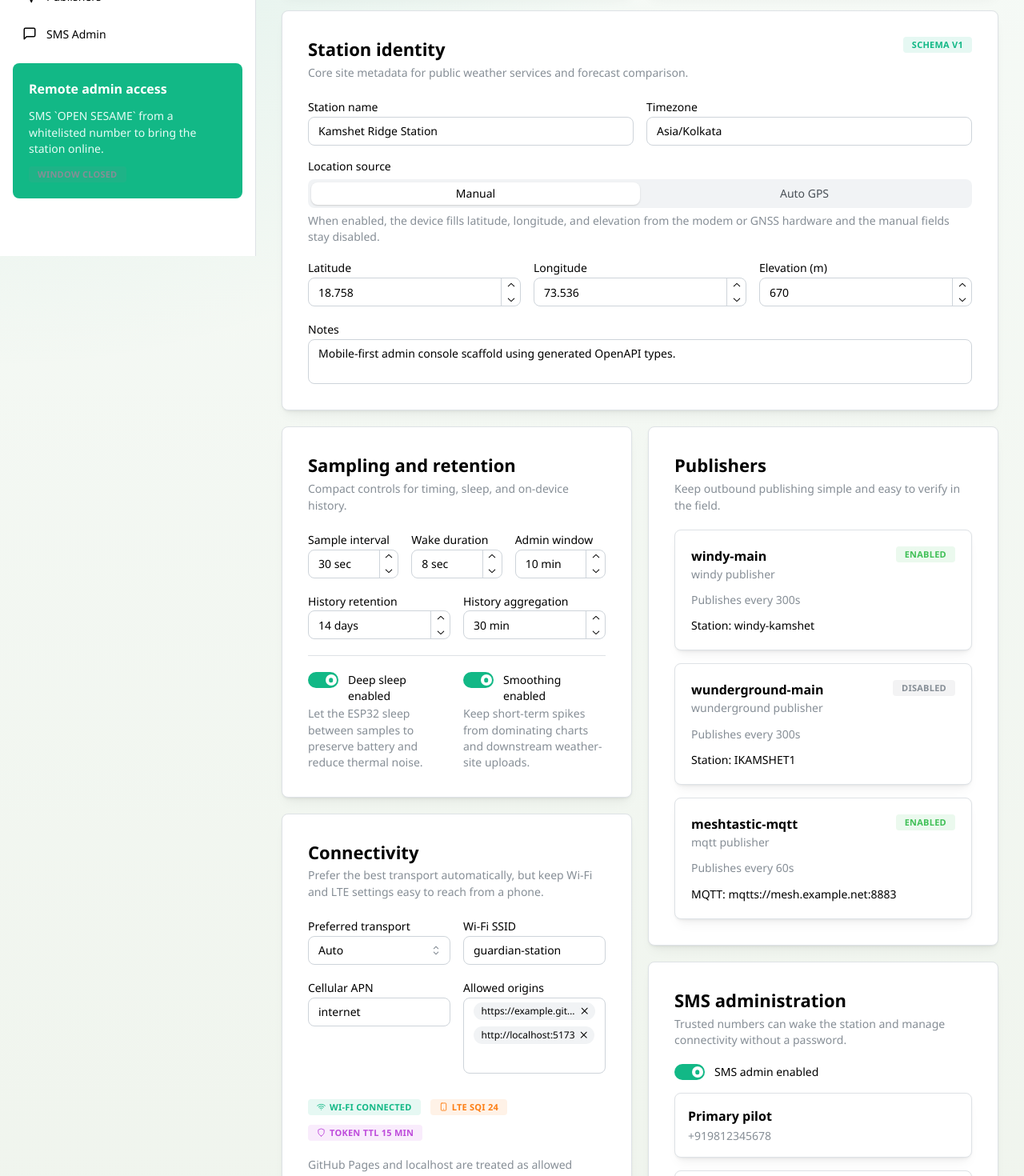
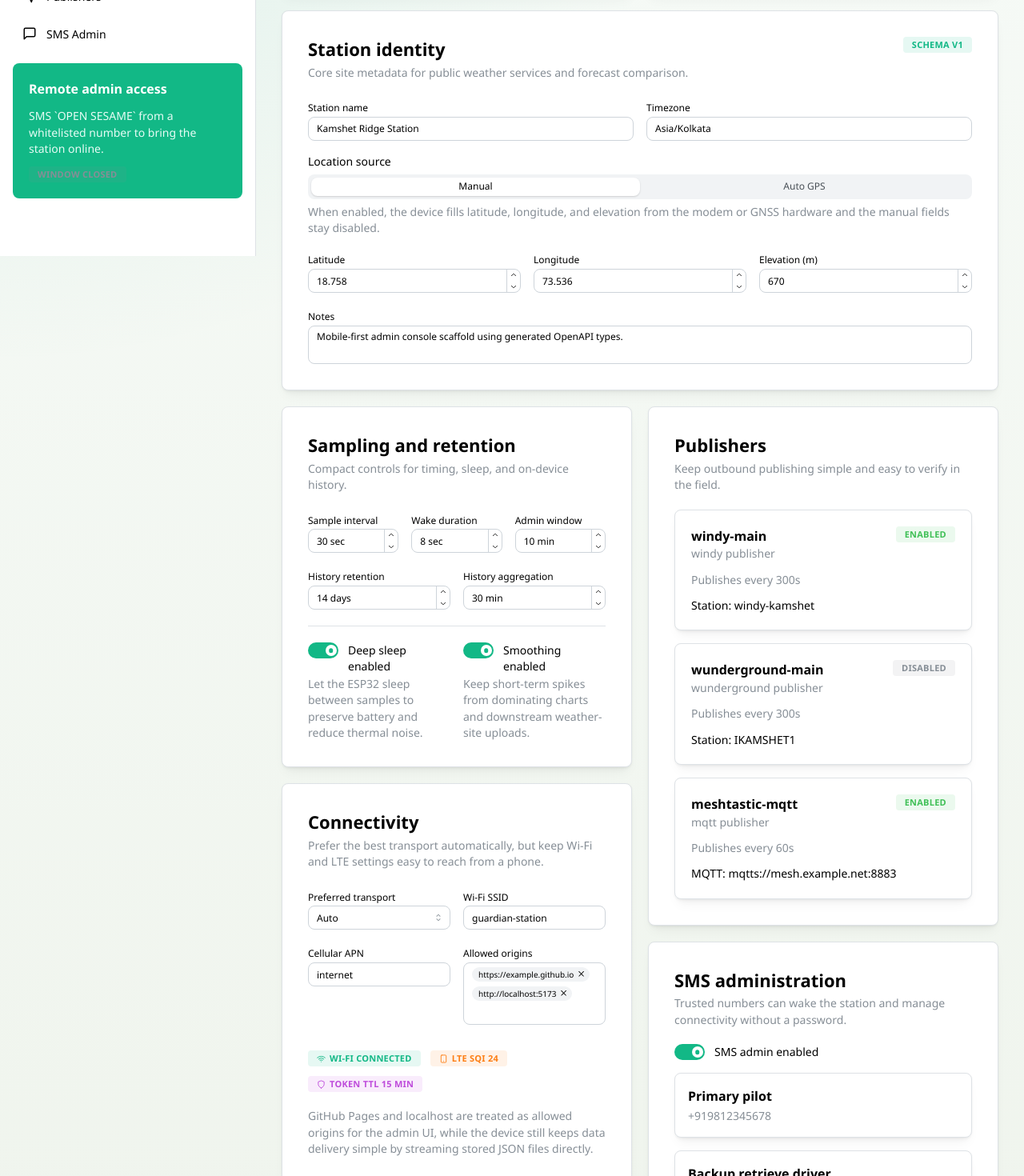
Before and after one commit to ketan/project-guardian, a React (Vite) app in the folder frontend/: page / in a window 1280 px wide. Shown: the part 480-1950 px from the top of the page at 80% size. Built offline with nearby package versions, Linux system fonts and the light colour scheme.

Commit message:
style: tighten frontend form control sizing

```diff
--- a/frontend/src/main.tsx
+++ b/frontend/src/main.tsx
@@ -12,6 +12,38 @@ const theme = createTheme({
   headings: {
     fontFamily: '"IBM Plex Sans", "Segoe UI", sans-serif',
   },
+  components: {
+    TextInput: {
+      defaultProps: {
+        size: "xs",
+      },
+    },
+    NumberInput: {
+      defaultProps: {
+        size: "xs",
+      },
+    },
+    Textarea: {
+      defaultProps: {
+        size: "xs",
+      },
+    },
+    Select: {
+      defaultProps: {
+        size: "xs",
+      },
+    },
+    TagsInput: {
+      defaultProps: {
+        size: "xs",
+      },
+    },
+    SegmentedControl: {
+      defaultProps: {
+        size: "xs",
+      },
+    },
+  },
 });
 
 ReactDOM.createRoot(document.getElementById("root")!).render(
```
